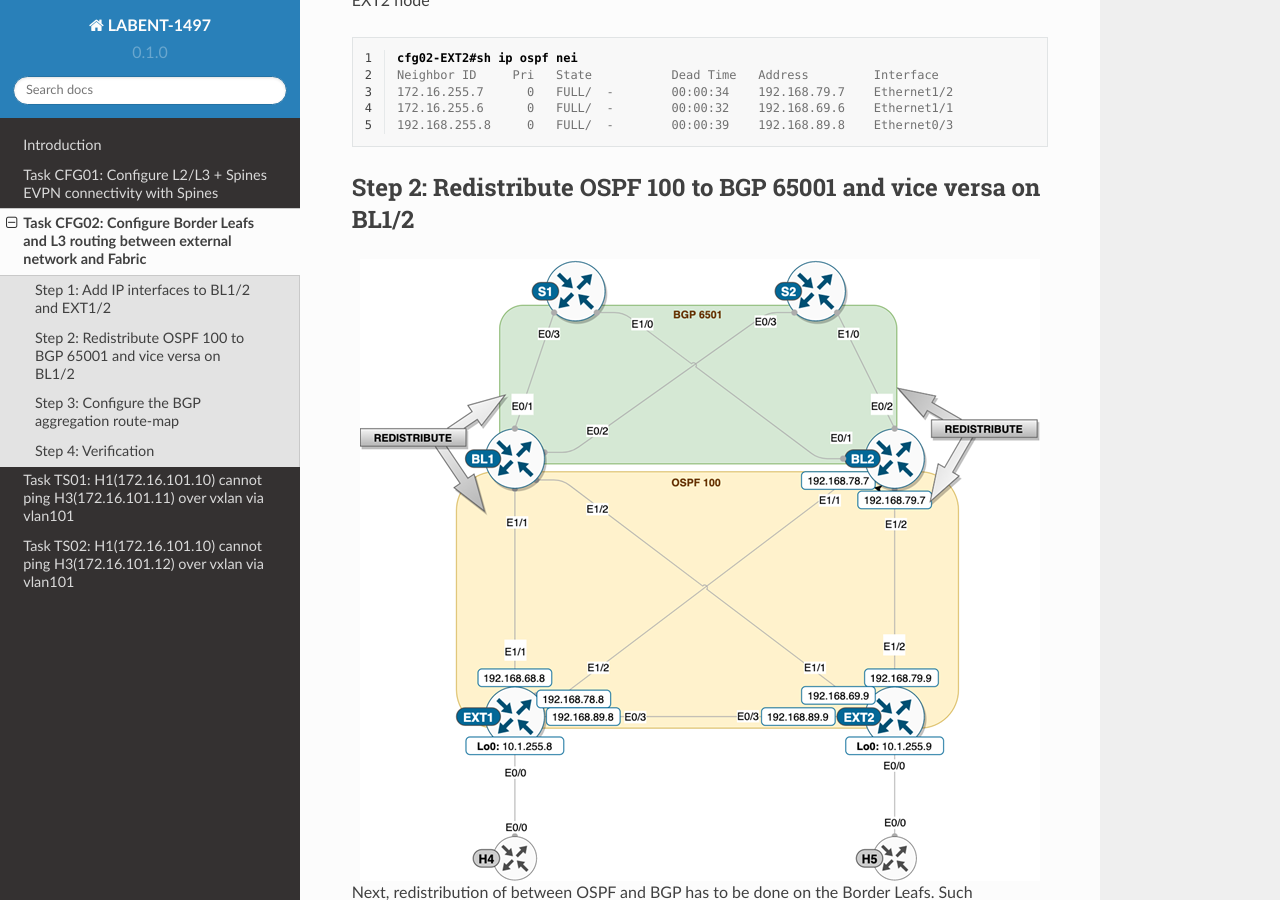
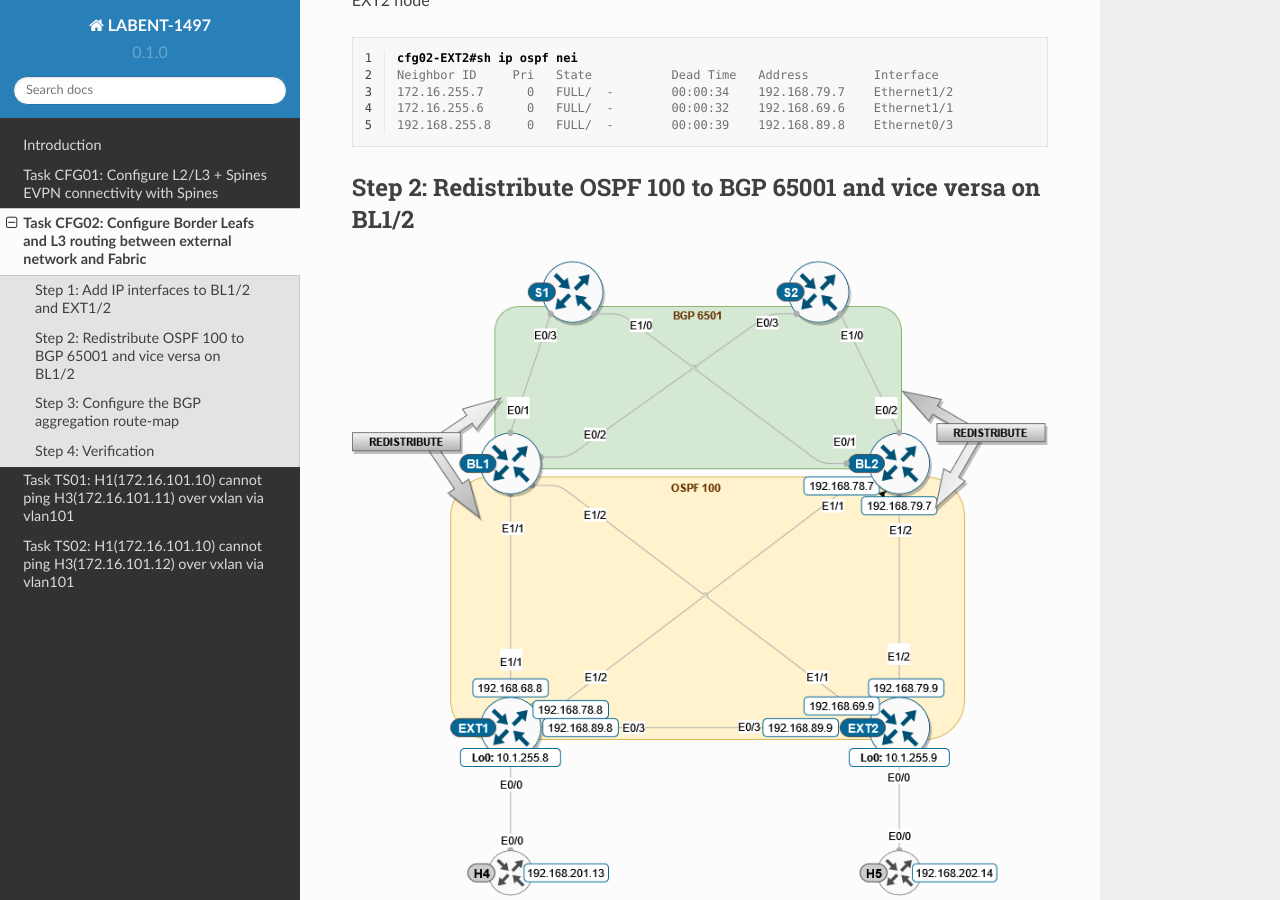
Before and after one commit to dvishchu/labent-1497, a Sphinx documentation site: the page built from docs/source/task_02.rst, in a window 1280 px wide and 900 px high, scrolled down 4249 px. Built offline with Sphinx 7.4.7 and the Read the Docs theme 2.0.0, drawn with Linux system fonts in a browser that asks for light colours.

Commit message:
Updated CFG02 redistribution picture

```diff
--- a/docs/source/task_02.rst
+++ b/docs/source/task_02.rst
@@ -197,7 +197,7 @@ EXT2 node
 Step 2: Redistribute OSPF 100 to BGP 65001 and vice versa on BL1/2
 ******************************************************************
 
-.. image:: assets/cfg02_redistribution.png
+.. image:: assets/cfg02_redistribution_new.png
     :align: center
 
 Next, redistribution of between OSPF and BGP has to be done on the Border Leafs. Such redistribution of the IGP is required in the BGP VRF address family to distribute the external prefixes into the BGP EVPN VXLAN fabric.
```
Also changed, not shown: docs/source/assets/cfg02_redistribution_new.png (added).
